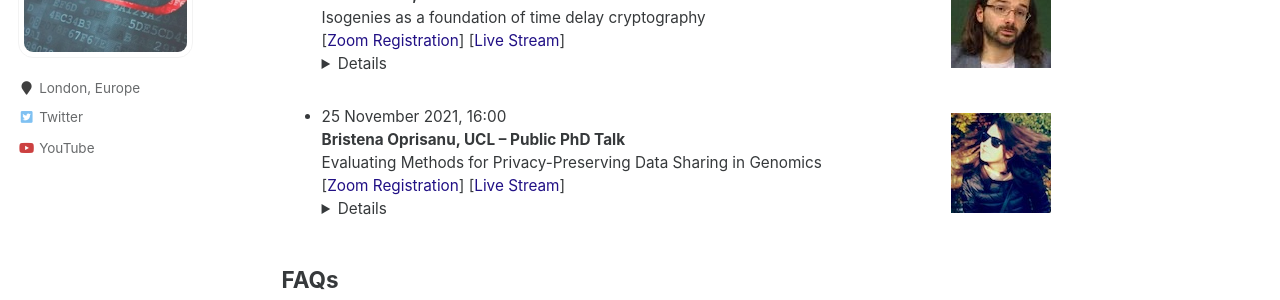
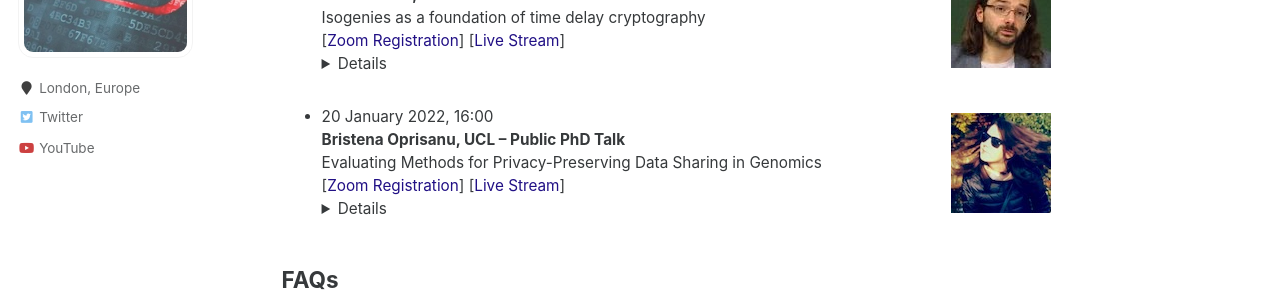
Before and after one commit to uclisec/uclisec.github.io, a Jekyll site: the page built from _pages/seminars.md, in a window 1280 px wide and 900 px high, scrolled down 441 px. Shown: the part 153-453 px from the top of the window. Built offline with Jekyll 4.4.1, drawn with Linux system fonts in a browser that asks for light colours.

Commit message:
bris postponed

```diff
--- a/_pages/seminars.md
+++ b/_pages/seminars.md
@@ -25,7 +25,7 @@ Isogenies as a foundation of time delay cryptography
 [[Zoom Registration]()] [[Live Stream]()]<details>**Abstract:**<br><br>**Bio**:<br></details>
 <!----->
 <img src="../images/bristena.jpg" style="float:right;width:100px;height:100px;margin-top:15px">
-- 25 November 2021, 16:00
+- 20 January 2022, 16:00
 **Bristena Oprisanu, UCL &ndash; Public PhD Talk**
 Evaluating Methods for Privacy-Preserving Data Sharing in Genomics
 [[Zoom Registration]()] [[Live Stream]()]<details>**Abstract:**<br><br>**Bio**:<br></details>
```
